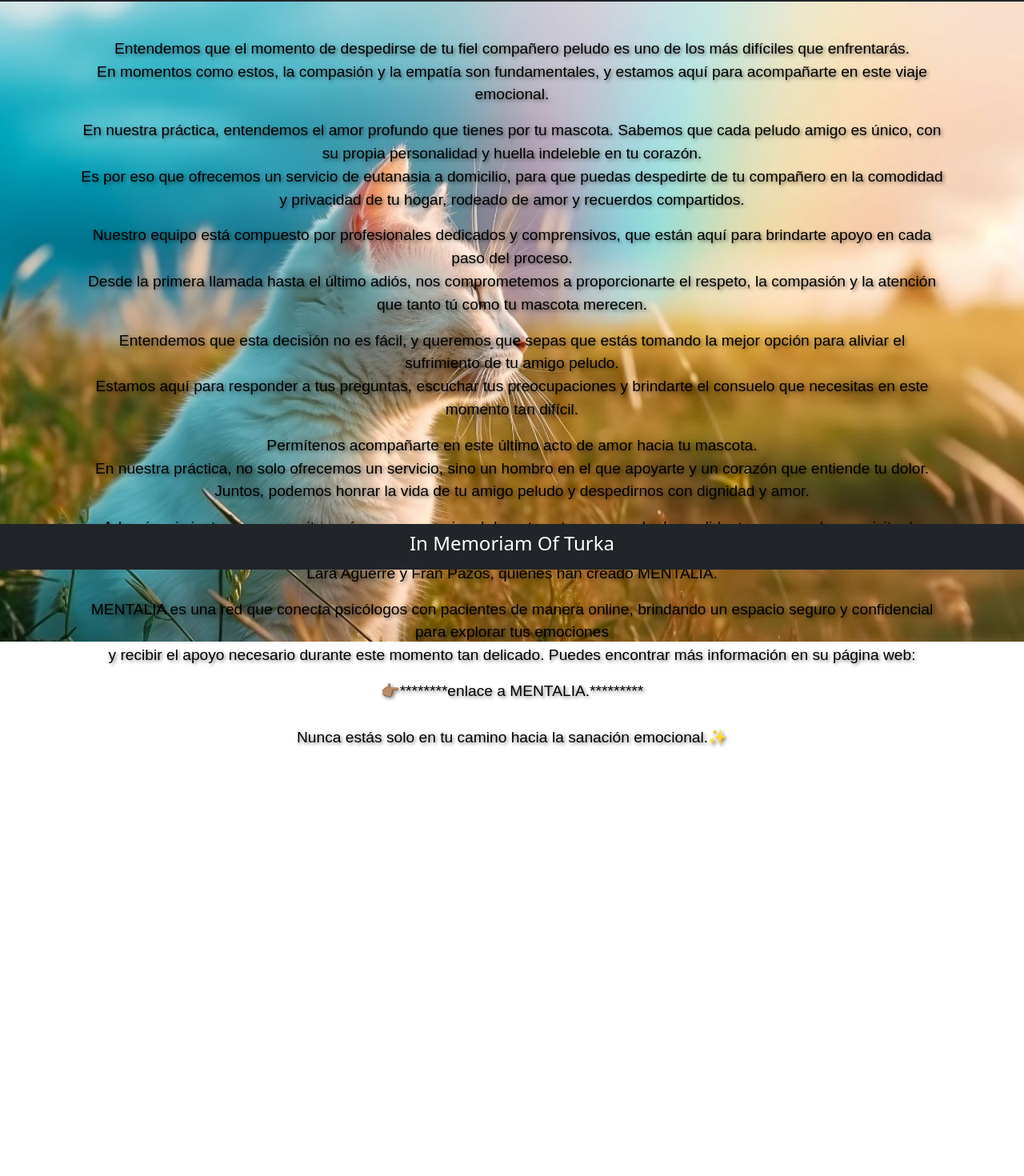
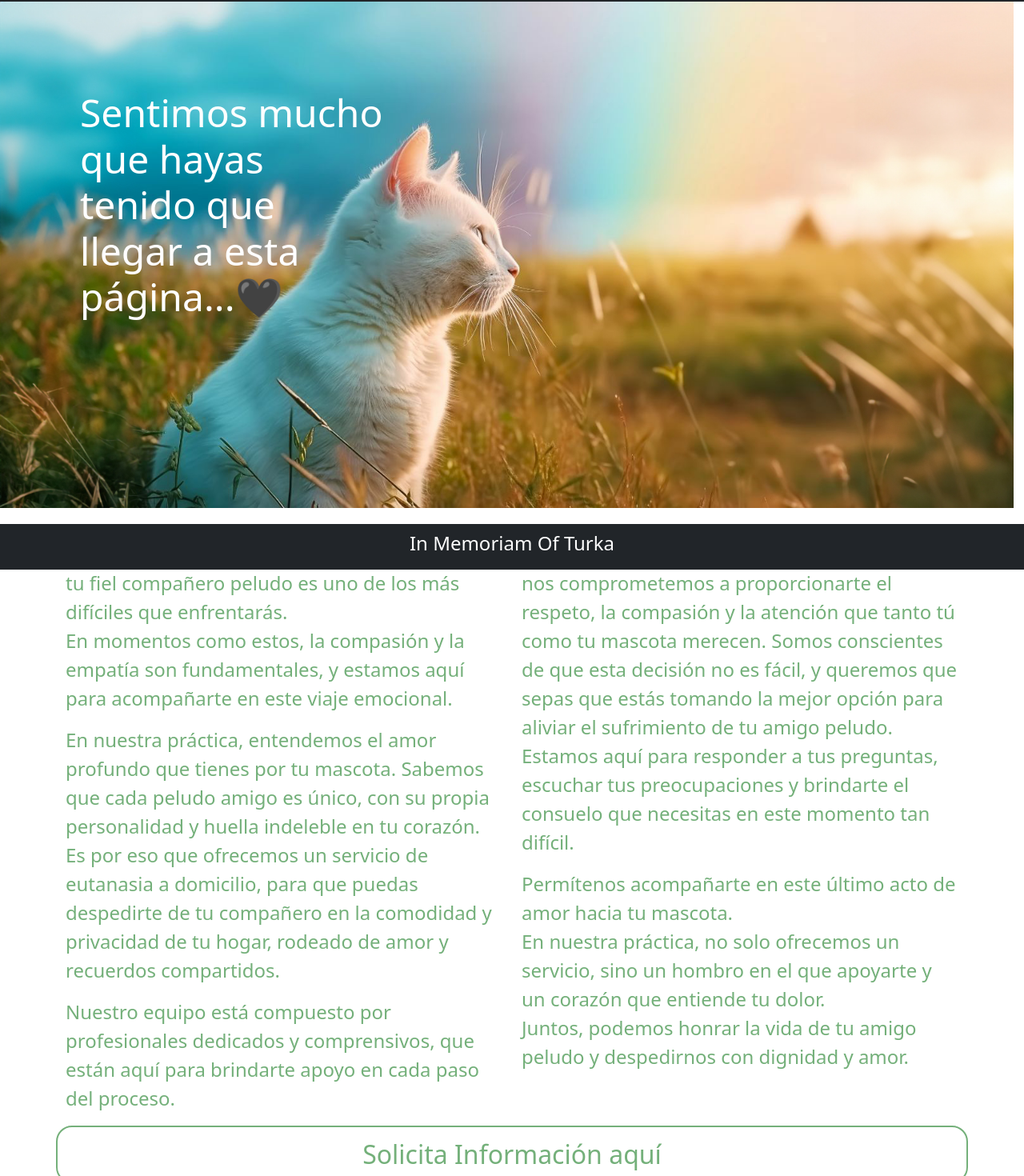
Before and after one commit to patriiilago/miauyuda-client, a React (Vite) app: page /euthanasia in a window 1280 px wide. Shown: the part 88-1558 px from the top of the page at 80% size. Before the commit the page ends 1024 px from the top, so only its background shows below. Built offline with nearby package versions, Linux system fonts and the light colour scheme.

Commit message:
making changes in euthanasia page

```diff
--- a/src/Pages/EuthanasiaPage/EuthanasiaPage.css
+++ b/src/Pages/EuthanasiaPage/EuthanasiaPage.css
@@ -1,32 +1,52 @@
 .EuthanasiaPage {
+    margin-bottom: 100px;
+    align-items: center;
+    color: #74B07A;
+}
+
+.ehthimage {
     position: relative;
-    background-image: url('./../../../src/images/despedida2.jpg');
-    background-size: cover;
-    background-position: center;
-    background-repeat: no-repeat;
-    height: 100vh;
-    display: flex;
-    flex-direction: column;
-    justify-content: center;
-    align-items: center;
-    padding: 20px 100px;
-    font-family: 'Roboto Regular', Arial, sans-serif;
-    font-size: 1.2em;
-    color: black;
-    text-align: center;
-    text-shadow: 2px 2px 4px rgba(0, 0, 0, 0.5);
+    display: inline block;
+    width: 99vw;
+    aspect-ratio: auto;
+    margin-bottom: 40px;
 }
 
 .EuthanasiaPage h1 {
-    margin-bottom: 100px;
-    margin-top: 0;
+    position: absolute;
+    top: 200px;
+    left: 100px;
+    font-size: 3em;
+    color: white;
+    width: 30%;
+}
+
+.EuthanasiaPage p {
+    font-size: 1.5em;
+    color: #74B07A;
+    text-decoration: none;
 }
 
 .EuthanasiaPage a {
-    color: black;
+    font-size: 2em;
+    color: #74B07A;
     text-decoration: none;
 }
 
 .EuthanasiaPage a:hover {
     color: #333;
 }
+
+.mentalia-button {
+    text-align: center;
+    border: 2px solid #74B07A;
+    border-radius: 20px;
+    padding: 10px 100px 10px 100px;
+}
+
+.info-button {
+    text-align: center;
+    border: 2px solid #74B07A;
+    border-radius: 20px;
+    padding: 10px 100px 10px 100px;
+}
--- a/src/Pages/EuthanasiaPage/EuthanasiaPage.jsx
+++ b/src/Pages/EuthanasiaPage/EuthanasiaPage.jsx
@@ -1,11 +1,16 @@
 import './../../Pages/EuthanasiaPage/EuthanasiaPage.css'
 import { Link } from 'react-router-dom'
+import { Container, Row, Col } from 'react-bootstrap'
+import EuthImage from './../../images/despedida2.jpg'
 
 const EuthanasiaPage = () => {
 
     return (
         <div className="EuthanasiaPage">
-
+            <img className='ehthimage' src={EuthImage} alt="image of a cat in a landscape" />
+            <Container>
+                <Row>
+                    <Col md='6'>
                         <h1>Sentimos mucho que hayas tenido que llegar a esta página...🖤</h1>
 
                         <p> Entendemos que el momento de despedirse de tu fiel compañero peludo es uno de los más difíciles que enfrentarás.
@@ -13,18 +18,26 @@ const EuthanasiaPage = () => {
 
                         <p> En nuestra práctica, entendemos el amor profundo que tienes por tu mascota. Sabemos que cada peludo amigo es único, con su propia personalidad y huella indeleble en tu corazón. <br />Es por eso que ofrecemos un servicio de eutanasia a domicilio, para que puedas despedirte de tu compañero en la comodidad y privacidad de tu hogar, rodeado de amor y recuerdos compartidos.</p>
 
-            <p> Nuestro equipo está compuesto por profesionales dedicados y comprensivos, que están aquí para brindarte apoyo en cada paso del proceso. <br />Desde la primera llamada hasta el último adiós, nos comprometemos a proporcionarte el respeto, la compasión y la atención que tanto tú como tu mascota merecen.</p>
+                        <p> Nuestro equipo está compuesto por profesionales dedicados y comprensivos, que están aquí para brindarte apoyo en cada paso del proceso. <br />
+                        </p>
 
-            <p> Entendemos que esta decisión no es fácil, y queremos que sepas que estás tomando la mejor opción para aliviar el sufrimiento de tu amigo peludo. <br /> Estamos aquí para responder a tus preguntas, escuchar tus preocupaciones y brindarte el consuelo que necesitas en este momento tan difícil.</p>
-
+                    </Col>
+                    <Col md='6'>
+                        <p>Desde la primera llamada hasta el último adiós, nos comprometemos a proporcionarte el respeto, la compasión y la atención que tanto tú como tu mascota merecen.
+                            Somos conscientes de que esta decisión no es fácil, y queremos que sepas que estás tomando la mejor opción para aliviar el sufrimiento de tu amigo peludo.
+                            Estamos aquí para responder a tus preguntas, escuchar tus preocupaciones y brindarte el consuelo que necesitas en este momento tan difícil.</p>
                         <p>  Permítenos acompañarte en este último acto de amor hacia tu mascota. <br /> En nuestra práctica, no solo ofrecemos un servicio, sino un hombro en el que apoyarte y un corazón que entiende tu dolor. <br /> Juntos, podemos honrar la vida de tu amigo peludo y despedirnos con dignidad y amor.</p>
-
-            <p>Además, si sientes que necesitas más apoyo emocional durante este proceso de despedida, te recomendamos visitar la página web de nuestrxs compañerxs, <br /> Lara Aguerre y Fran Pazos, quienes han creado MENTALIA. </p>
-            <p> MENTALIA es una red que conecta psicólogos con pacientes de manera online, brindando un espacio seguro y confidencial para explorar tus emociones <br /> y recibir el apoyo necesario durante este momento tan delicado. Puedes encontrar más información en su página web:</p>
-            <Link to={"#"}>👉🏽********enlace a MENTALIA.*********</Link>
+                    </Col>
+                    <Link className='info-button' to={"#"}>Solicita Información aquí</Link>
+                    <hr />
+                    <p>Además, si sientes que necesitas más apoyo emocional durante este proceso de despedida, te recomendamos visitar la página web de nuestros compañeros, Lara Aguerre y Fran Pazos, quienes han creado <strong>MENTALIA</strong>. </p>
+                    <p> <strong>MENTALIA</strong> es una red que conecta psicólogos con pacientes de manera online, brindando un espacio seguro y confidencial para explorar tus emociones <br /> y recibir el apoyo necesario durante este momento tan delicado. Puedes encontrar más información en su página web:</p>
+                    <p> Nunca estás solo en tu camino hacia la sanación emocional.✨</p>
+                    <Link className='mentalia-button' to={"#"}>👉🏽Mentalia</Link>
                     <br />
-            <p> Nunca estás solo en tu camino hacia la sanación emocional.✨</p>
-        </div >
+                </Row>
+            </Container>
+        </div>
     )
 }
 
--- a/src/components/Navbar/Navbar.jsx
+++ b/src/components/Navbar/Navbar.jsx
@@ -43,7 +43,7 @@ function Navigation() {
                     <Link className='nav-link' to={"/professionals"}>VETERINARIOS</Link>
                     <Link className='nav-link' to={"/emergencies"}>URGENCIAS</Link>
                     <Link className='nav-link' to={"/euthanasia"}>EUTANASIA A DOMICILIO</Link>
-                    <Link className='nav-link' to={"/emergencies"}>PREGUNTAS FRECUENTES</Link>
+                    <Link className='nav-link' to={"/questions"}>PREGUNTAS FRECUENTES</Link>
                     <Link className='nav-link' to={"/about"}>SOBRE NOSOTR@S</Link>
                 </Nav>
             </Navbar.Collapse>
```
Also changed, not shown: src/images/despedida2.jpg. Lines whose indentation alone changed are shown as unchanged.
